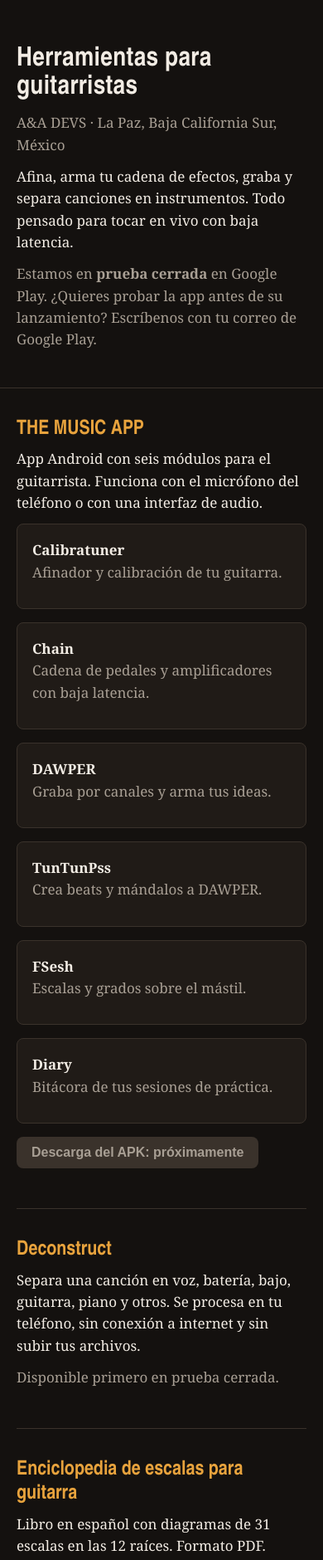
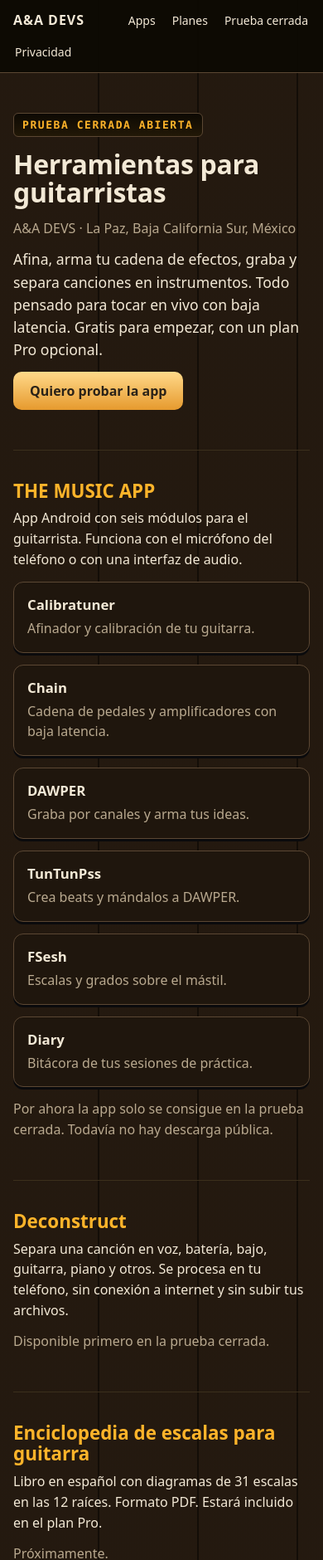
Before and after one commit to ponzho90/AADEVs612, a plain HTML site: page index.html in a window 390 px wide. Shown: the top 1880 px of the page at 83% size. Drawn offline with Linux system fonts and the light colour scheme.

Commit message:
Página: nuevo diseño, sección Planes e invitación a la prueba cerrada
Ximena Ruelas, Web y Android. Estilo de la app, responsivo y accesible;
Gratis y Pro con precios por anunciar; sin fecha de lanzamiento.

Co-Authored-By: Claude Sonnet 5.5 <noreply@anthropic.com>
Claude-Session: https://claude.ai/code/session_01EBKvrC6pJ4fHCwZb5hGjxv

```diff
--- a/index.html
+++ b/index.html
@@ -1,45 +1,105 @@
 <!doctype html>
 <html lang="es"><head><meta charset="utf-8"><meta name="viewport" content="width=device-width,initial-scale=1">
 <title>A&amp;A DEVS · THE MUSIC APP y Deconstruct</title>
-<meta name="description" content="Apps para guitarristas: THE MUSIC APP (afinador, pedalera, looper y más) y Deconstruct (separa canciones en instrumentos, sin conexión).">
+<meta name="description" content="Apps para guitarristas: THE MUSIC APP (afinador, pedalera, looper y más) y Deconstruct (separa canciones en instrumentos, sin conexión). Gratis con plan Pro opcional. Prueba cerrada abierta.">
+<meta name="theme-color" content="#171009">
 <style>
-:root{--bg:#14110f;--fg:#f2ece4;--mut:#a89f94;--ac:#e8a33d;--pn:#201b17;--ln:#3a322b}
-*{box-sizing:border-box}body{margin:0;background:var(--bg);color:var(--fg);font:17px/1.55 Georgia,"Times New Roman",serif}
-.w{max-width:880px;margin:0 auto;padding:0 20px}
-header{padding:56px 0 32px;border-bottom:1px solid var(--ln)}
-h1{font:800 clamp(2rem,6vw,3.4rem)/1.05 "Arial Narrow",Arial,sans-serif;margin:0 0 12px;letter-spacing:.01em}
-h2{font:700 1.5rem/1.2 "Arial Narrow",Arial,sans-serif;margin:0 0 8px;color:var(--ac)}
-p{margin:0 0 12px}.m{color:var(--mut)}
-section{padding:36px 0;border-bottom:1px solid var(--ln)}
-.g{display:grid;grid-template-columns:repeat(auto-fit,minmax(250px,1fr));gap:16px}
-.c{background:var(--pn);border:1px solid var(--ln);border-radius:8px;padding:18px}
-ul{margin:0;padding-left:20px}
-.b{display:inline-block;padding:10px 18px;border-radius:8px;background:var(--ac);color:#1a1209;font:700 16px Arial,sans-serif;text-decoration:none}
-.b[aria-disabled=true]{background:var(--ln);color:var(--mut)}
-a{color:var(--ac)}footer{padding:28px 0 48px;color:var(--mut);font-size:14px}
+:root{color-scheme:dark;
+--fondo:#171009;--madera:#3c2a1b;--tarjeta:#1f160d;--sup:#2a2016;--hundido:#0d0903;--borde:#5b4733;--bsuave:#3b2f1c;
+--texto:#f3e9d6;--texto2:#b9a98f;--ac:#ffb42a;--acc:#ffd98a;--aco:#e69a2e;--sobre:#2a2218;--ok:#4cff8a;
+--f:system-ui,Roboto,"Segoe UI",sans-serif;--mono:ui-monospace,"Roboto Mono","Droid Sans Mono",Menlo,Consolas,monospace}
+*{box-sizing:border-box}
+html{scroll-behavior:smooth}
+body{margin:0;color:var(--texto);font:16px/1.55 var(--f);
+background:var(--fondo) repeating-linear-gradient(90deg,rgba(60,42,27,.35) 0 118px,rgba(0,0,0,.18) 118px 120px)}
+.w{max-width:960px;margin:0 auto;padding:0 16px}
+a{color:var(--ac)}
+a:focus-visible,.b:focus-visible{outline:3px solid var(--acc);outline-offset:3px}
+.salto{position:absolute;left:-999px;top:8px;background:var(--ac);color:var(--sobre);padding:8px 12px;border-radius:6px;font-weight:700}
+.salto:focus{left:8px;z-index:9}
+nav.top{background:rgba(13,9,3,.92);border-bottom:1px solid var(--borde);position:sticky;top:0;z-index:5}
+nav.top .w{display:flex;flex-wrap:wrap;gap:4px 16px;align-items:center;padding-top:8px;padding-bottom:8px}
+nav.top strong{font-weight:900;letter-spacing:.06em;margin-right:auto}
+nav.top a{color:var(--texto);text-decoration:none;padding:6px 2px;font-size:14px}
+nav.top a:hover{color:var(--ac);text-decoration:underline}
+header.hero{padding:48px 0 36px}
+.lcd{display:inline-block;font:700 13px var(--mono);letter-spacing:.12em;text-transform:uppercase;color:var(--ac);
+background:linear-gradient(var(--hundido),#221807);border:1px solid var(--borde);border-radius:6px;padding:6px 10px;margin:0 0 16px}
+h1{font:900 clamp(2rem,8vw,3.6rem)/1.05 var(--f);margin:0 0 14px;letter-spacing:-.01em}
+h2{font:900 clamp(1.4rem,5vw,1.9rem)/1.15 var(--f);margin:0 0 8px;color:var(--ac)}
+h3{font:800 1.05rem/1.25 var(--f);margin:0 0 6px}
+p{margin:0 0 12px}.m{color:var(--texto2)}
+.lead{font-size:1.1rem;max-width:40em}
+section{padding:36px 0;border-top:1px solid var(--bsuave)}
+.g{display:grid;grid-template-columns:repeat(auto-fit,minmax(min(100%,260px),1fr));gap:14px;margin-top:14px}
+.c{background:var(--tarjeta);border:1px solid var(--borde);border-radius:12px;padding:16px;box-shadow:0 3px 0 #0a0a0c}
+.c p{margin:0}
+.pro{border-color:var(--ac)}
+.etq{display:inline-block;font:700 12px var(--mono);letter-spacing:.1em;text-transform:uppercase;background:var(--ac);color:var(--sobre);border-radius:4px;padding:2px 8px;margin-bottom:8px}
+.precio{font:700 15px var(--mono);color:var(--acc);margin:0 0 10px}
+ul.ok{list-style:none;margin:0 0 12px;padding:0}
+ul.ok li{padding:4px 0 4px 26px;position:relative}
+ul.ok li::before{content:"\2713";position:absolute;left:0;color:var(--ok);font-weight:900}
+ol.pasos{margin:0 0 14px;padding-left:22px}ol.pasos li{margin-bottom:8px}
+.b{display:inline-block;padding:12px 20px;border-radius:10px;background:linear-gradient(var(--acc),var(--aco));color:var(--sobre);font:800 16px var(--f);text-decoration:none;min-height:44px}
+.b:hover{filter:brightness(1.08)}
+.nota{background:var(--sup);border:1px solid var(--borde);border-radius:10px;padding:12px 14px}
+footer{padding:28px 0 48px;color:var(--texto2);font-size:14px;border-top:1px solid var(--bsuave)}
+footer a{margin-right:14px}
+@media (prefers-reduced-motion:reduce){html{scroll-behavior:auto}}
 </style></head><body>
-<header><div class="w"><h1>Herramientas para guitarristas</h1>
+<a class="salto" href="#contenido">Saltar al contenido</a>
+<nav class="top" aria-label="Principal"><div class="w"><strong>A&amp;A DEVS</strong>
+<a href="#apps">Apps</a><a href="#planes">Planes</a><a href="#prueba">Prueba cerrada</a><a href="privacidad.html">Privacidad</a></div></nav>
+<header class="hero"><div class="w">
+<p class="lcd">Prueba cerrada abierta</p>
+<h1>Herramientas para guitarristas</h1>
 <p class="m">A&amp;A DEVS · La Paz, Baja California Sur, México</p>
-<p>Afina, arma tu cadena de efectos, graba y separa canciones en instrumentos. Todo pensado para tocar en vivo con baja latencia.</p>
-<p class="m">Estamos en <strong>prueba cerrada</strong> en Google Play. ¿Quieres probar la app antes de su lanzamiento? Escríbenos con tu correo de Google Play.</p></div></header>
-<main class="w">
-<section><h2>THE MUSIC APP</h2>
+<p class="lead">Afina, arma tu cadena de efectos, graba y separa canciones en instrumentos. Todo pensado para tocar en vivo con baja latencia. Gratis para empezar, con un plan Pro opcional.</p>
+<p><a class="b" href="#prueba">Quiero probar la app</a></p>
+</div></header>
+<main id="contenido" class="w">
+<section id="apps"><h2>THE MUSIC APP</h2>
 <p>App Android con seis módulos para el guitarrista. Funciona con el micrófono del teléfono o con una interfaz de audio.</p>
 <div class="g">
-<div class="c"><strong>Calibratuner</strong><p class="m">Afinador y calibración de tu guitarra.</p></div>
-<div class="c"><strong>Chain</strong><p class="m">Cadena de pedales y amplificadores con baja latencia.</p></div>
-<div class="c"><strong>DAWPER</strong><p class="m">Graba por canales y arma tus ideas.</p></div>
-<div class="c"><strong>TunTunPss</strong><p class="m">Crea beats y mándalos a DAWPER.</p></div>
-<div class="c"><strong>FSesh</strong><p class="m">Escalas y grados sobre el mástil.</p></div>
-<div class="c"><strong>Diary</strong><p class="m">Bitácora de tus sesiones de práctica.</p></div></div>
-<p style="margin-top:16px"><a class="b" aria-disabled="true">Descarga del APK: próximamente</a></p></section>
+<div class="c"><h3>Calibratuner</h3><p class="m">Afinador y calibración de tu guitarra.</p></div>
+<div class="c"><h3>Chain</h3><p class="m">Cadena de pedales y amplificadores con baja latencia.</p></div>
+<div class="c"><h3>DAWPER</h3><p class="m">Graba por canales y arma tus ideas.</p></div>
+<div class="c"><h3>TunTunPss</h3><p class="m">Crea beats y mándalos a DAWPER.</p></div>
+<div class="c"><h3>FSesh</h3><p class="m">Escalas y grados sobre el mástil.</p></div>
+<div class="c"><h3>Diary</h3><p class="m">Bitácora de tus sesiones de práctica.</p></div></div>
+<p class="m" style="margin-top:14px">Por ahora la app solo se consigue en la prueba cerrada. Todavía no hay descarga pública.</p></section>
+
 <section><h2>Deconstruct</h2>
 <p>Separa una canción en voz, batería, bajo, guitarra, piano y otros. Se procesa en tu teléfono, sin conexión a internet y sin subir tus archivos.</p>
-<p class="m">Disponible primero en prueba cerrada.</p></section>
+<p class="m">Disponible primero en la prueba cerrada.</p></section>
+
 <section><h2>Enciclopedia de escalas para guitarra</h2>
-<p>Libro en español con diagramas de 31 escalas en las 12 raíces. Formato PDF.</p>
+<p>Libro en español con diagramas de 31 escalas en las 12 raíces. Formato PDF. Estará incluido en el plan Pro.</p>
 <p class="m">Próximamente.</p></section>
-<section><h2>Privacidad</h2><p>Lee cómo tratamos tus datos en la <a href="privacidad.html">política de privacidad</a>.</p></section>
+
+<section id="planes"><h2>Planes</h2>
+<p>Un solo paquete cubre THE MUSIC APP, Deconstruct y el libro. Sin anuncios de banner mientras tocas.</p>
+<div class="g">
+<div class="c"><span class="etq">Gratis</span><h3>Para empezar</h3>
+<ul class="ok"><li>Afinador</li><li>Lo básico de Chain</li><li>5 beats gratis en TunTunPss</li><li>2 canales en DAWPER</li><li>Diary con resumen limitado</li></ul>
+<p class="precio">Sin costo</p></div>
+<div class="c pro"><span class="etq">Pro</span><h3>Todo sin tope</h3>
+<ul class="ok"><li>Canales y exportación sin tope en DAWPER</li><li>Modelos de amplificador y presets completos</li><li>Diary con todos tus momentos</li><li>Deconstruct sin límite</li><li>El libro de escalas en PDF incluido</li></ul>
+<p class="precio">Mensual, anual o de por vida · precios por anunciar</p>
+<p class="m">Prueba Pro gratis por 14 días la primera vez que toques algo de Pro.</p></div></div>
+<p class="m" style="margin-top:14px">Los precios todavía no están definidos y por ahora no se cobra nada. Lo que incluye cada plan puede ajustarse antes del lanzamiento.</p></section>
+
+<section id="prueba"><h2>Prueba cerrada: pide tu acceso</h2>
+<p>Buscamos guitarristas que quieran probar la app y decirnos qué mejorar. Para darte acceso en Google Play necesitamos el correo de tu cuenta de Google Play.</p>
+<ol class="pasos">
+<li>Escríbenos desde el correo que usas en Google Play.</li>
+<li>Cuéntanos el modelo de tu teléfono Android y si tocas con micrófono o con interfaz de audio.</li>
+<li>Te agregamos a la lista de probadores y te mandamos el enlace para instalar.</li></ol>
+<div class="nota"><p><strong>Contacto:</strong> el correo para pedir acceso se publicará en esta página. Mientras tanto, la política de privacidad también lo mostrará cuando esté definido.</p>
+<p class="m" style="margin:0">Usaremos tu correo solo para darte acceso a la prueba.</p></div></section>
+
+<section id="privacidad"><h2>Privacidad</h2><p>Lee cómo tratamos tus datos en la <a href="privacidad.html">política de privacidad</a>.</p></section>
 </main>
-<footer><div class="w">© 2026 A&amp;A DEVS · aadevs612.com</div></footer>
+<footer><div class="w"><a href="privacidad.html">Política de privacidad</a><span>© 2026 A&amp;A DEVS · aadevs612.com</span></div></footer>
 </body></html>
```
